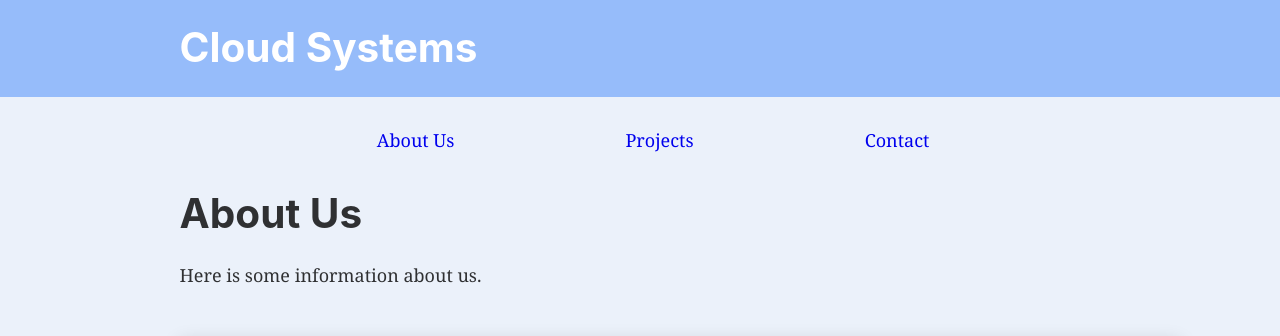
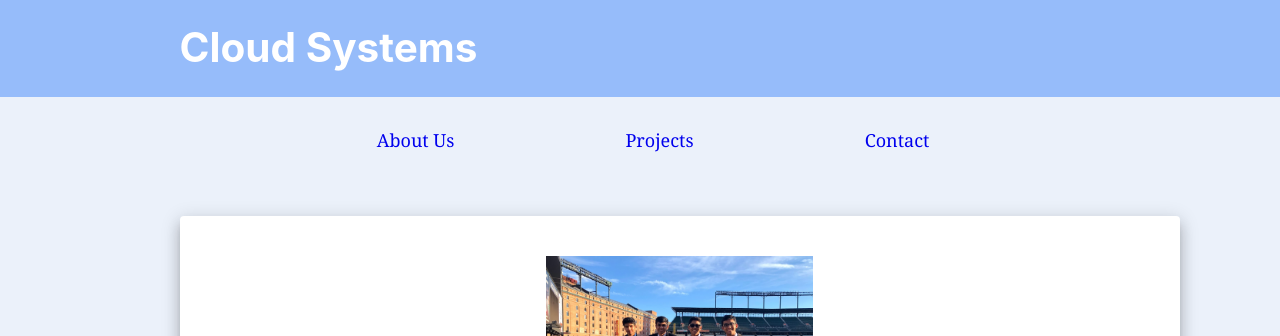
Before and after one commit to ronoys/personal-site, a Gatsby site: page / in a window 1280 px wide. Shown: the top 336 px of the page. Built offline with nearby package versions, Linux system fonts and the light colour scheme; Gatsby itself is replaced by a stand-in of ours.

Commit message:
team info

```diff
--- a/src/pages/index.js
+++ b/src/pages/index.js
@@ -9,8 +9,7 @@ const IndexPage = () => (
   <Layout>
     <SEO title="About Us" />
     <Menu></Menu>
-    <h1>About Us</h1>
-    <p>Here is some information about us.</p>
+
     <Dash></Dash>
   </Layout>
 )
```
Also changed, not shown: src/components/team.jpg (added).
